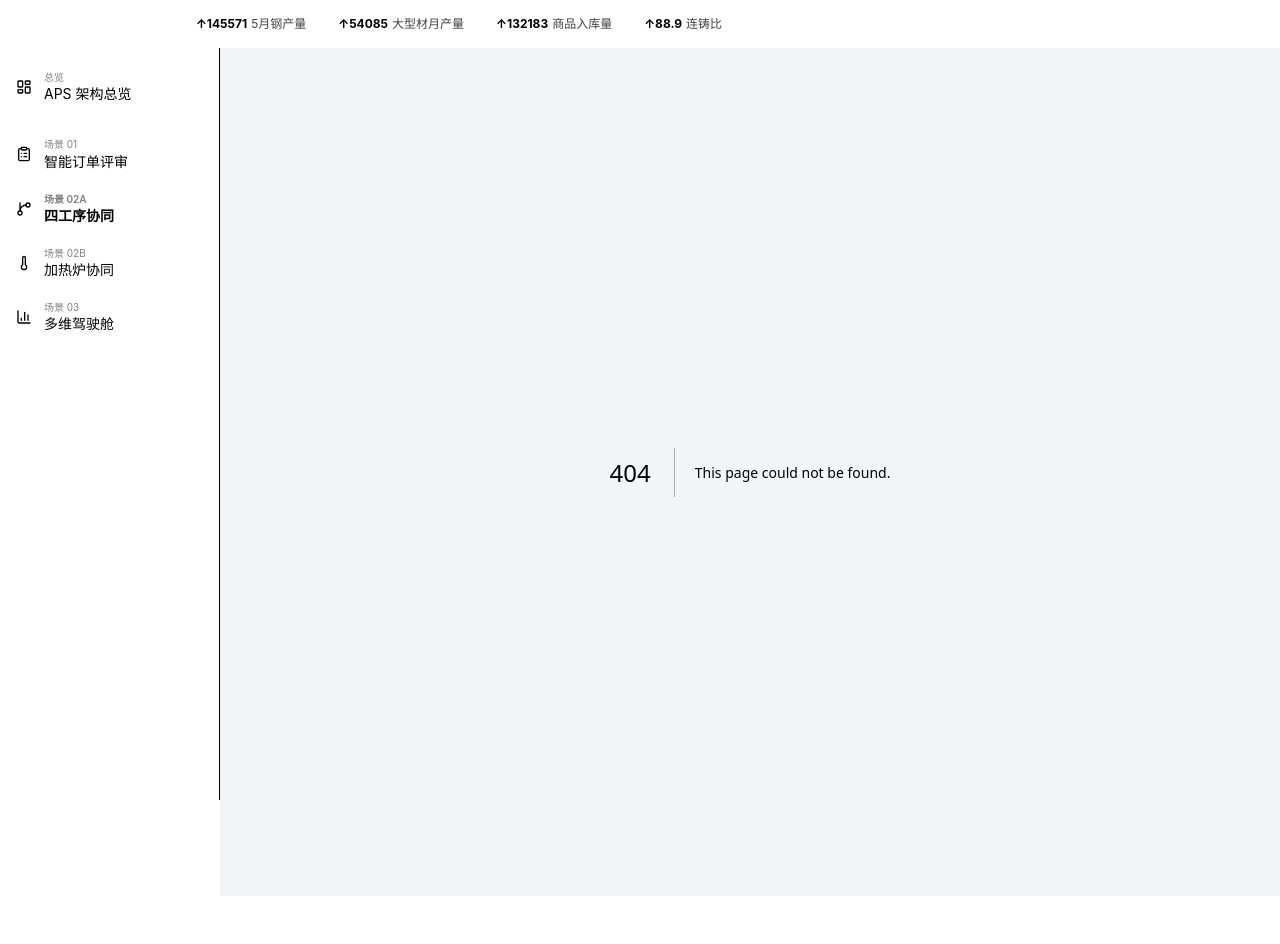
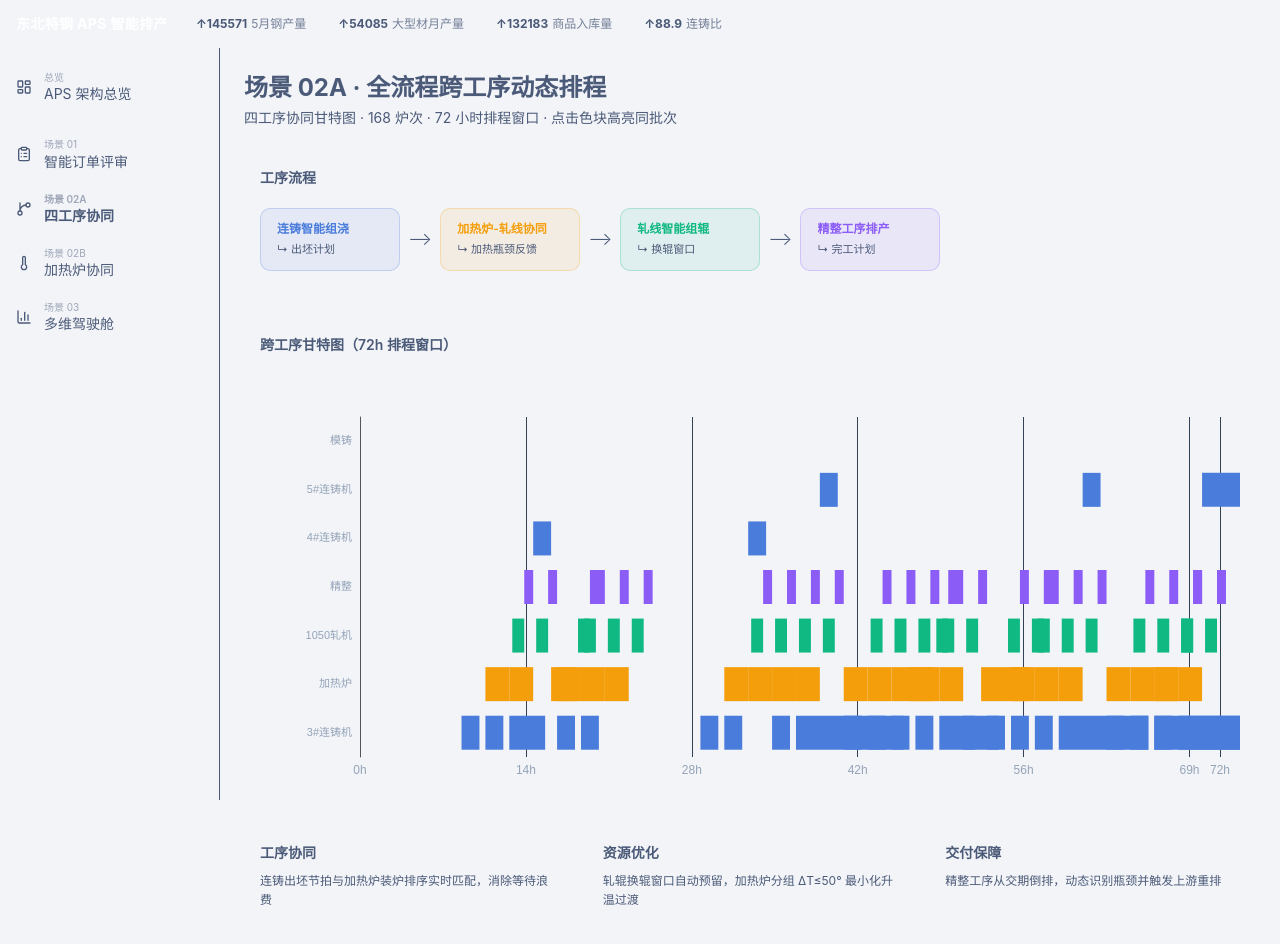
Before and after one commit to TwoFei1993/dongbei-aps-demo, a Next.js app: page /scene2 in a window 1280 px wide. Before the commit this address had no page. Shown: the top 944 px of the page. Before the commit the page ends 896 px from the top, so only its background shows below. Built offline with nearby package versions, Linux system fonts and the light colour scheme.

Commit message:
feat: scene2 cross-process gantt with real 72h schedule data

```diff
--- /dev/null
+++ b/src/app/scene2/page.tsx
@@ -0,0 +1,99 @@
+import { CrossGantt } from '@/components/scene2/CrossGantt'
+import { ProcessLanes } from '@/components/scene2/ProcessLanes'
+
+const CAPABILITY_CARDS = [
+  {
+    title: '工序协同',
+    desc: '连铸出坯节拍与加热炉装炉排序实时匹配，消除等待浪费',
+  },
+  {
+    title: '资源优化',
+    desc: '轧辊换辊窗口自动预留，加热炉分组 ΔT≤50° 最小化升温过渡',
+  },
+  {
+    title: '交付保障',
+    desc: '精整工序从交期倒排，动态识别瓶颈并触发上游重排',
+  },
+]
+
+export default function Scene2Page() {
+  return (
+    <div className="space-y-6">
+      <div>
+        <h1
+          className="text-2xl font-bold"
+          style={{ color: 'var(--color-text-title)' }}
+        >
+          场景 02A · 全流程跨工序动态排程
+        </h1>
+        <p
+          className="mt-1 text-sm"
+          style={{ color: 'var(--color-text-muted)' }}
+        >
+          四工序协同甘特图 · 168 炉次 · 72 小时排程窗口 · 点击色块高亮同批次
+        </p>
+      </div>
+
+      {/* 工序流程卡 */}
+      <div
+        className="rounded-xl p-4"
+        style={{
+          backgroundColor: 'var(--color-card-bg)',
+          border: '1px solid var(--color-card-border)',
+        }}
+      >
+        <h3
+          className="mb-3 text-sm font-semibold"
+          style={{ color: 'var(--color-text-title)' }}
+        >
+          工序流程
+        </h3>
+        <ProcessLanes />
+      </div>
+
+      {/* 跨工序甘特图 */}
+      <div
+        className="rounded-xl p-4"
+        style={{
+          backgroundColor: 'var(--color-card-bg)',
+          border: '1px solid var(--color-card-border)',
+        }}
+      >
+        <h3
+          className="mb-3 text-sm font-semibold"
+          style={{ color: 'var(--color-text-title)' }}
+        >
+          跨工序甘特图（72h 排程窗口）
+        </h3>
+        <CrossGantt />
+      </div>
+
+      {/* 底部能力卡 */}
+      <div className="grid grid-cols-3 gap-4">
+        {CAPABILITY_CARDS.map((card) => (
+          <div
+            key={card.title}
+            className="rounded-xl p-4 space-y-2"
+            style={{
+              backgroundColor: 'var(--color-card-bg)',
+              border: '1px solid var(--color-card-border)',
+            }}
+          >
+            <h4
+              className="text-sm font-semibold"
+              style={{ color: 'var(--color-text-title)' }}
+            >
+              {card.title}
+            </h4>
+            <p
+              className="text-xs leading-relaxed"
+              style={{ color: 'var(--color-text-muted)' }}
+            >
+              {card.desc}
+            </p>
+          </div>
+        ))}
+      </div>
+    </div>
+  )
+}
--- /dev/null
+++ b/src/components/scene2/CrossGantt.tsx
@@ -0,0 +1,133 @@
+'use client'
+
+import { useState, useMemo } from 'react'
+import { ChartWrapper } from '@/components/shared/ChartWrapper'
+import { loadGantt } from '@/lib/data-loader'
+import type { GanttTask } from '@/types'
+
+const STAGE_COLORS: Record<GanttTask['stage'], string> = {
+  casting: '#4a7cdc',
+  heating: '#f59e0b',
+  rolling: '#10b981',
+  finishing: '#8b5cf6',
+}
+
+const STAGE_LABELS: Record<GanttTask['stage'], string> = {
+  casting: '连铸',
+  heating: '加热',
+  rolling: '轧制',
+  finishing: '精整',
+}
+
+const BASE_TIME = new Date('2026-06-21T00:00:00').getTime()
+const WINDOW_MS = 72 * 60 * 60 * 1000
+
+export function CrossGantt() {
+  const tasks = useMemo(() => loadGantt(), [])
+  const [highlightBatch, setHighlightBatch] = useState<string | null>(null)
+
+  const equipments = useMemo(
+    () => [...new Set(tasks.map((t) => t.equipment))],
+    [tasks]
+  )
+
+  const events = useMemo(
+    () => ({
+      click: (params: unknown) => {
+        const p = params as { data?: { value?: [number, number, number, GanttTask] } }
+        const batchId = p.data?.value?.[3]?.batchId ?? null
+        setHighlightBatch((prev) => (prev === batchId ? null : batchId))
+      },
+    }),
+    []
+  )
+
+  const option = useMemo(() => {
+    const series = [{
+      type: 'custom',
+      renderItem: (
+        _params: unknown,
+        api: {
+          value: (idx: number) => number
+          coord: (val: [number, number]) => [number, number]
+          size: (val: [number, number]) => [number, number]
+          style: () => Record<string, unknown>
+        }
+      ) => {
+        const startVal = api.value(0)
+        const endVal = api.value(1)
+        const yIdx = api.value(2)
+
+        const start = api.coord([startVal, yIdx])
+        const end = api.coord([endVal, yIdx])
+        const height = api.size([0, 1])[1] * 0.7
+        const x = start[0]
+        const y = start[1] - height / 2
+        const width = end[0] - start[0]
+
+        return {
+          type: 'rect',
+          shape: { x, y, width: Math.max(width, 2), height },
+          style: api.style(),
+          focus: 'self',
+        }
+      },
+      encode: { x: [0, 1], y: 2 },
+      data: tasks.map((t) => {
+        const start = new Date(t.startTime).getTime() - BASE_TIME
+        const end = new Date(t.endTime).getTime() - BASE_TIME
+        const yIdx = equipments.indexOf(t.equipment)
+        const color = STAGE_COLORS[t.stage]
+        const opacity =
+          highlightBatch === null ? 1 : t.batchId === highlightBatch ? 1 : 0.2
+        return {
+          value: [start, end, yIdx, t],
+          itemStyle: { color, opacity },
+        }
+      }),
+    }]
+
+    return {
+      animation: false,
+      legend: {
+        data: Object.entries(STAGE_LABELS).map(([key, label]) => ({
+          name: label,
+          itemStyle: { color: STAGE_COLORS[key as GanttTask['stage']] },
+        })),
+        textStyle: { color: '#94a3b8' },
+        top: 4,
+      },
+      tooltip: {
+        formatter: (params: { data?: { value?: [number, number, number, GanttTask] } }) => {
+          const t = params.data?.value?.[3]
+          if (!t) return ''
+          return [
+            `<b>${STAGE_LABELS[t.stage]}</b> · ${t.equipment}`,
+            `钢种: ${t.steelGrade}`,
+            `规格: ${t.spec}`,
+            `批次: ${t.batchId}`,
+          ].join('<br/>')
+        },
+      },
+      grid: { left: 100, right: 20, top: 50, bottom: 30 },
+      xAxis: {
+        type: 'value',
+        min: 0,
+        max: WINDOW_MS,
+        axisLabel: {
+          formatter: (val: number) => `${Math.round(val / 3600000)}h`,
+          color: '#94a3b8',
+        },
+        splitLine: { lineStyle: { color: '#334155' } },
+      },
+      yAxis: {
+        type: 'category',
+        data: equipments,
+        axisLabel: { color: '#94a3b8', fontSize: 11 },
+      },
+      series,
+    }
+  }, [tasks, equipments, highlightBatch])
+
+  return <ChartWrapper option={option} height={420} onEvents={events} />
+}
--- /dev/null
+++ b/src/components/scene2/ProcessLanes.tsx
@@ -0,0 +1,45 @@
+const LANES = [
+  { stage: '连铸智能组浇', output: '出坯计划', color: '#4a7cdc' },
+  { stage: '加热炉-轧线协同', output: '加热瓶颈反馈', color: '#f59e0b' },
+  { stage: '轧线智能组辊', output: '换辊窗口', color: '#10b981' },
+  { stage: '精整工序排产', output: '完工计划', color: '#8b5cf6' },
+]
+
+export function ProcessLanes() {
+  return (
+    <div className="flex items-center gap-2 overflow-x-auto py-2">
+      {LANES.map((lane, i) => (
+        <div key={lane.stage} className="flex items-center gap-2 flex-shrink-0">
+          <div
+            className="rounded-lg px-4 py-3 min-w-[140px]"
+            style={{
+              backgroundColor: lane.color + '15',
+              border: `1px solid ${lane.color}40`,
+            }}
+          >
+            <div
+              className="text-xs font-semibold mb-1"
+              style={{ color: lane.color }}
+            >
+              {lane.stage}
+            </div>
+            <div
+              className="text-[11px]"
+              style={{ color: 'var(--color-text-muted)' }}
+            >
+              ↳ {lane.output}
+            </div>
+          </div>
+          {i < LANES.length - 1 && (
+            <span
+              className="text-lg font-light flex-shrink-0"
+              style={{ color: 'var(--color-text-muted)' }}
+            >
+              ⟶
+            </span>
+          )}
+        </div>
+      ))}
+    </div>
+  )
+}
```
